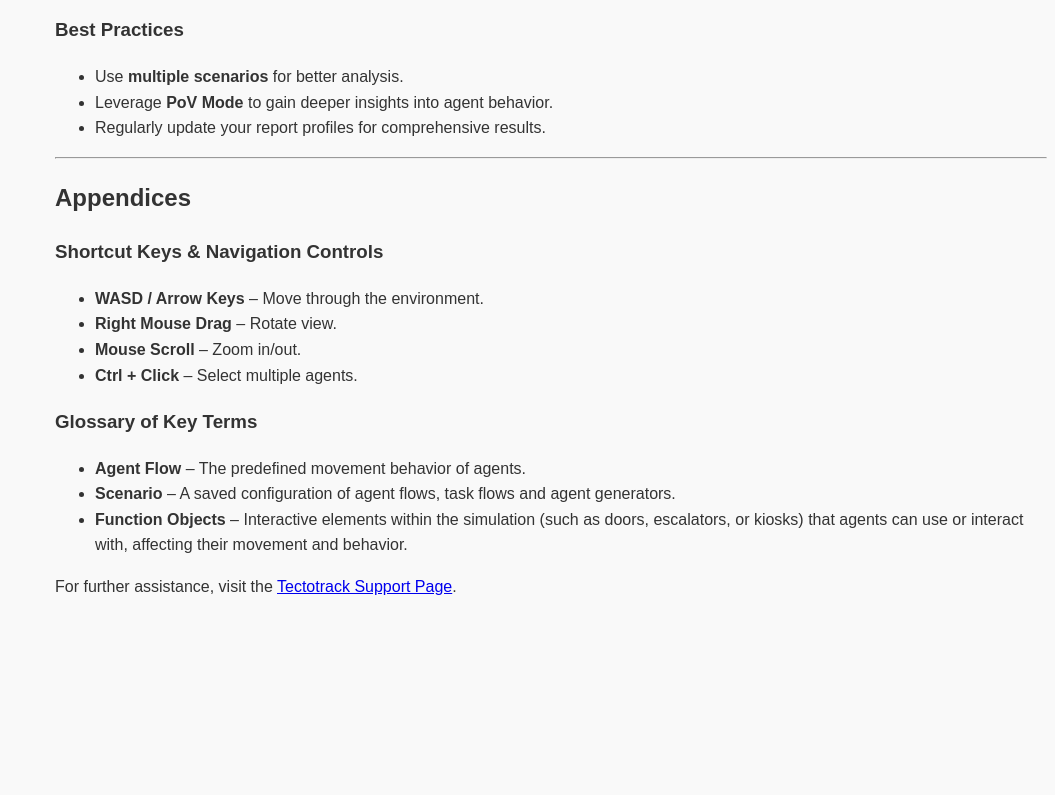
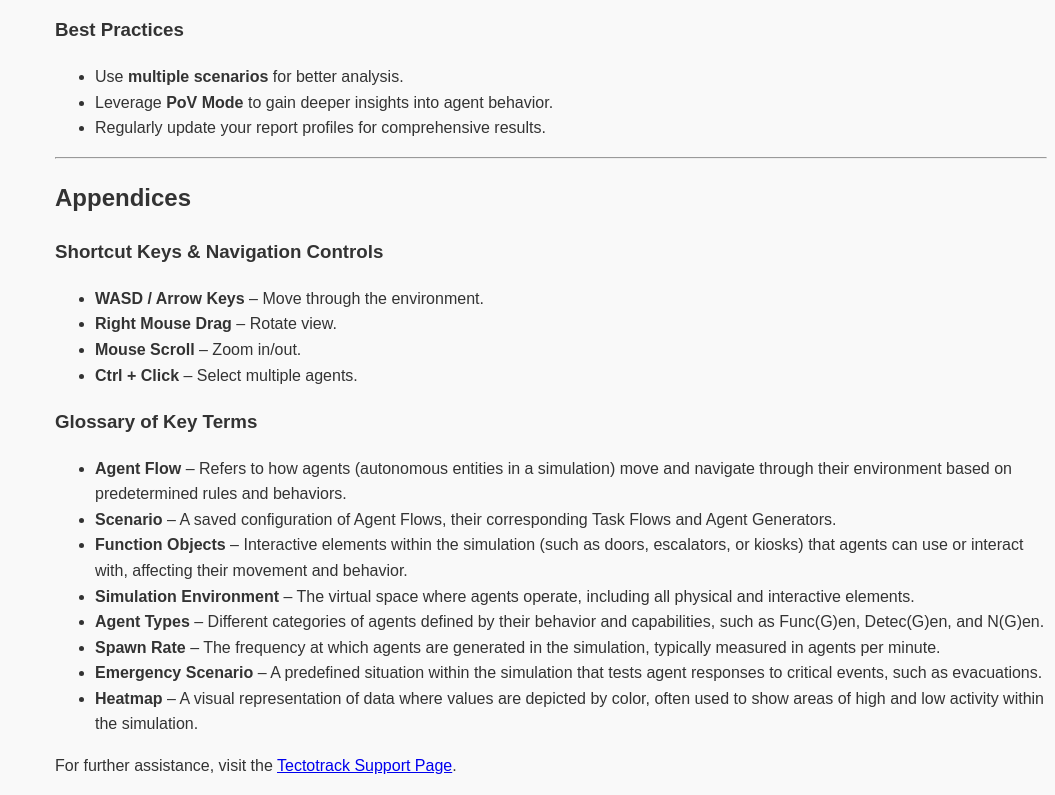
Before and after one commit to malikhafaji/Tectotrack-User-Guide, a plain HTML site: page index.html in a window 1280 px wide. Shown: the part 7719-8514 px from the top of the page, without its empty margins (225-1280 px from the left). Before the commit the page ends 8335 px from the top, so only its background shows below. Drawn offline with Linux system fonts and the light colour scheme.

Commit message:
improve glossary

```diff
--- a/index.html
+++ b/index.html
@@ -9,7 +9,6 @@
 <body>
   <nav id="sidebar-nav" class="sidebar">
   </nav>
-
 
   <h1>Tectotrack User Guide</h1>
   <hr>
@@ -150,8 +149,6 @@
         <figcaption><i>User projects panel</i></figcaption>
       </figure>
 
-
-
       <hr>
 
   <h2>Setup New Project</h2>
@@ -254,9 +251,14 @@
 
     <h3>Glossary of Key Terms</h3>
       <ul>
-    <li><strong>Agent Flow</strong> – The predefined movement behavior of agents.</li>
-    <li><strong>Scenario</strong> – A saved configuration of agent flows, task flows and agent generators.</li>
+        <li><strong>Agent Flow</strong> – Refers to how agents (autonomous entities in a simulation) move and navigate through their environment based on predetermined rules and behaviors.</li>
+        <li><strong>Scenario</strong> – A saved configuration of Agent Flows, their corresponding Task Flows and Agent Generators.</li>
         <li><strong>Function Objects</strong> – Interactive elements within the simulation (such as doors, escalators, or kiosks) that agents can use or interact with, affecting their movement and behavior.</li>
+        <li><strong>Simulation Environment</strong> – The virtual space where agents operate, including all physical and interactive elements.</li>
+        <li><strong>Agent Types</strong> – Different categories of agents defined by their behavior and capabilities, such as Func(G)en, Detec(G)en, and N(G)en.</li>
+        <li><strong>Spawn Rate</strong> – The frequency at which agents are generated in the simulation, typically measured in agents per minute.</li>
+        <li><strong>Emergency Scenario</strong> – A predefined situation within the simulation that tests agent responses to critical events, such as evacuations.</li>
+        <li><strong>Heatmap</strong> – A visual representation of data where values are depicted by color, often used to show areas of high and low activity within the simulation.</li>
       </ul>
 
       <p>For further assistance, visit the <a href="#">Tectotrack Support Page</a>.</p>
```
Lines whose indentation alone changed are shown as unchanged.
